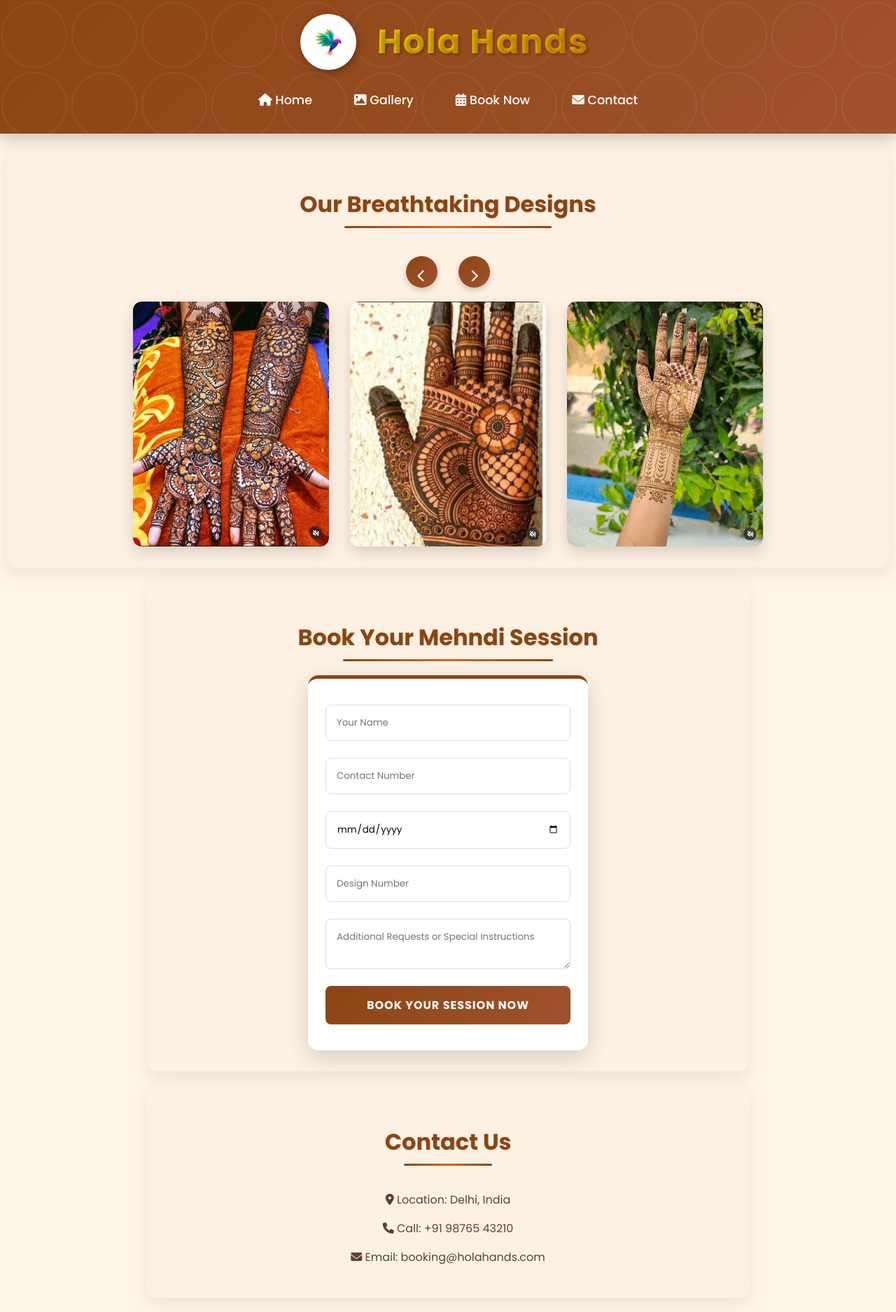
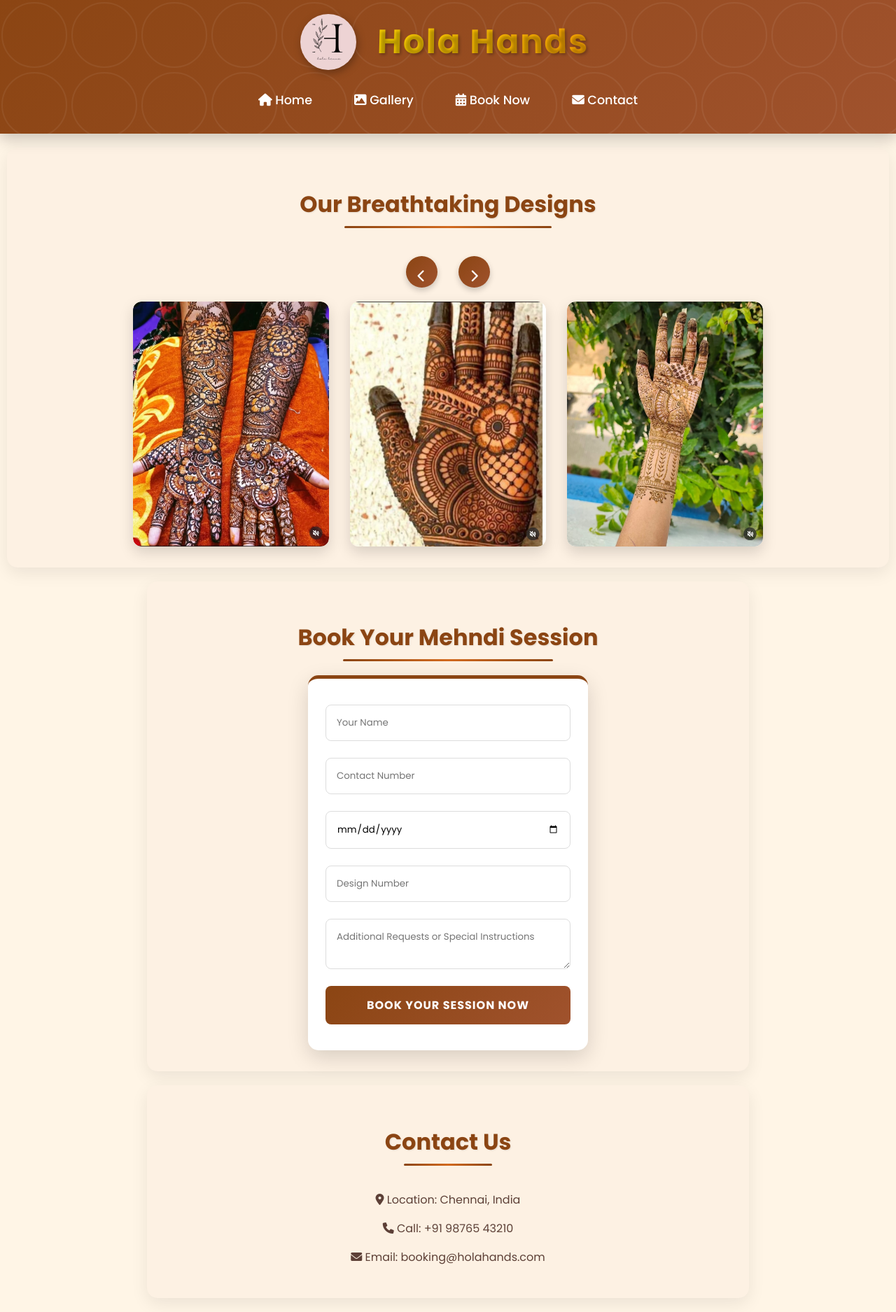
Before and after one commit to msdian-07/Holahands, a plain HTML site: page index.html in a window 1280 px wide. Shown: the whole page at 70% size. Drawn offline with Linux system fonts and the light colour scheme.

Commit message:
Update index.html
changed Logo and Location

```diff
--- a/index.html
+++ b/index.html
@@ -11,7 +11,7 @@
 <body>
     <header>
         <div class="logo">
-            <img src="images/logo.svg" alt="Hola Hands Logo">
+            <img src="images/logo.jpg" alt="Hola Hands Logo">
             <h1>Hola Hands</h1>
         </div>
         <nav>
@@ -82,7 +82,7 @@
 
     <section id="contactus">
         <h2>Contact Us</h2>
-        <p><i class="fas fa-map-marker-alt"></i> Location: Delhi, India</p>
+        <p><i class="fas fa-map-marker-alt"></i> Location: Chennai, India</p>
         <p><i class="fas fa-phone"></i> Call: +91 98765 43210</p>
         <p><i class="fas fa-envelope"></i> Email: booking@holahands.com</p>
     </section>
```
